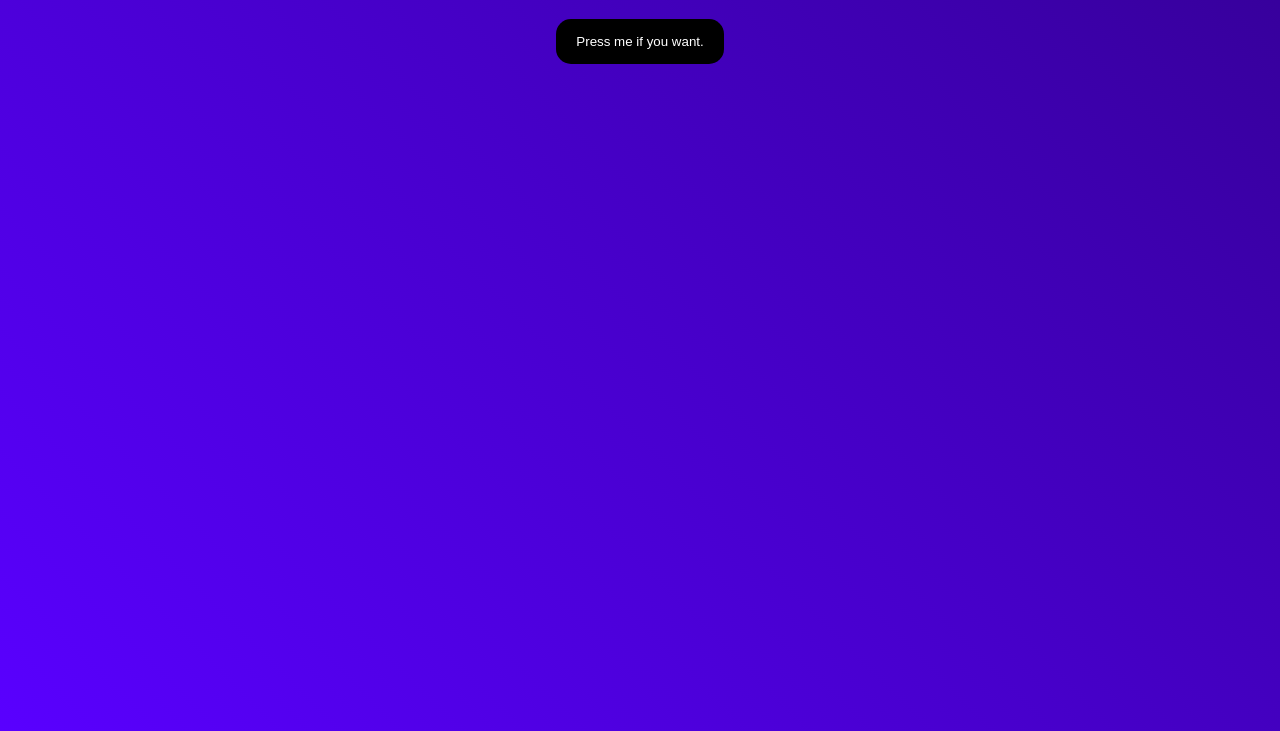
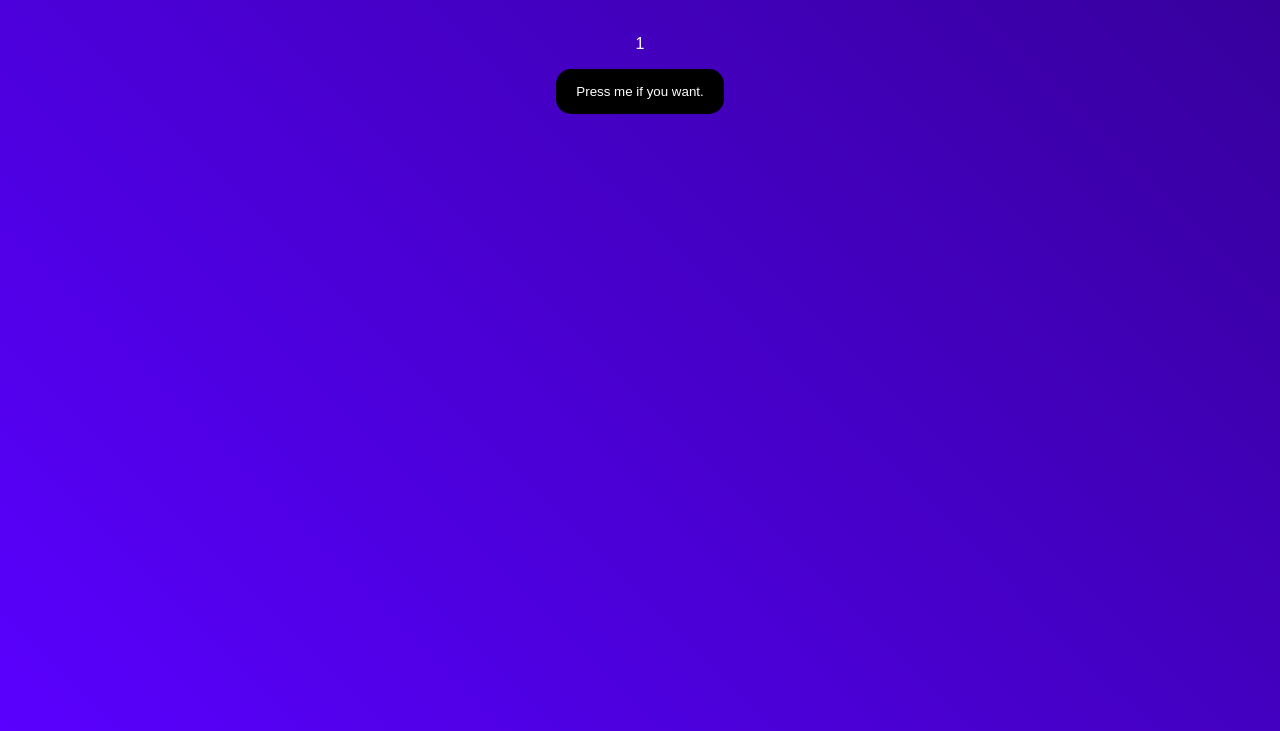
Before and after one commit to lohyaoxuan777/Jayden-s-Website, a plain HTML site: page index.html in a window 1280 px wide. Both pictures are taken after a click on the button "Press me if you want.". Shown: the part 69-800 px from the top of the page. Drawn offline with Linux system fonts and the light colour scheme.

Commit message:
modified:   index.html 	modified:   src/index.js

```diff
--- a/index.html
+++ b/index.html
@@ -10,7 +10,8 @@
 <body>
     <div class="container">
         <h1>My Boring Website</h1>
-    <button class="button">Press me if you want.</button>
+        <p class="score"></p>
+        <button class="button">Press me if you want.</button>
     </div>
 </body>
 </html>
--- a/src/index.js
+++ b/src/index.js
@@ -0,0 +1,9 @@
+let button = document.querySelector("button");
+let score = document.querySelector("p");
+score.textContent = 0;
+score.style.display = "none";
+
+button.addEventListener("click", () => {
+    score.style.display = "block";
+    score.textContent = Number(score.textContent) + 1;
+});
```
